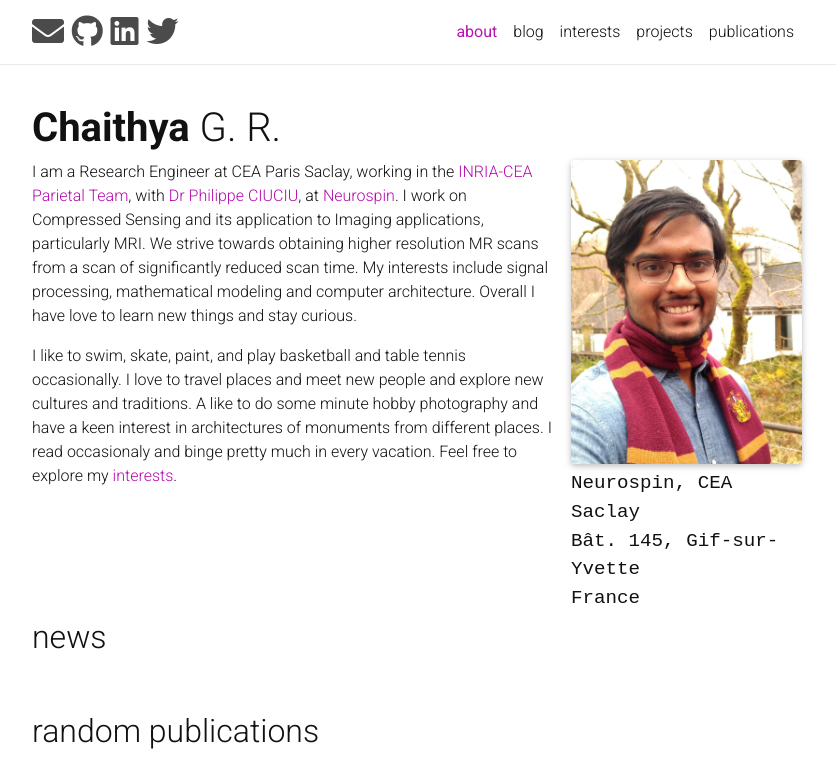
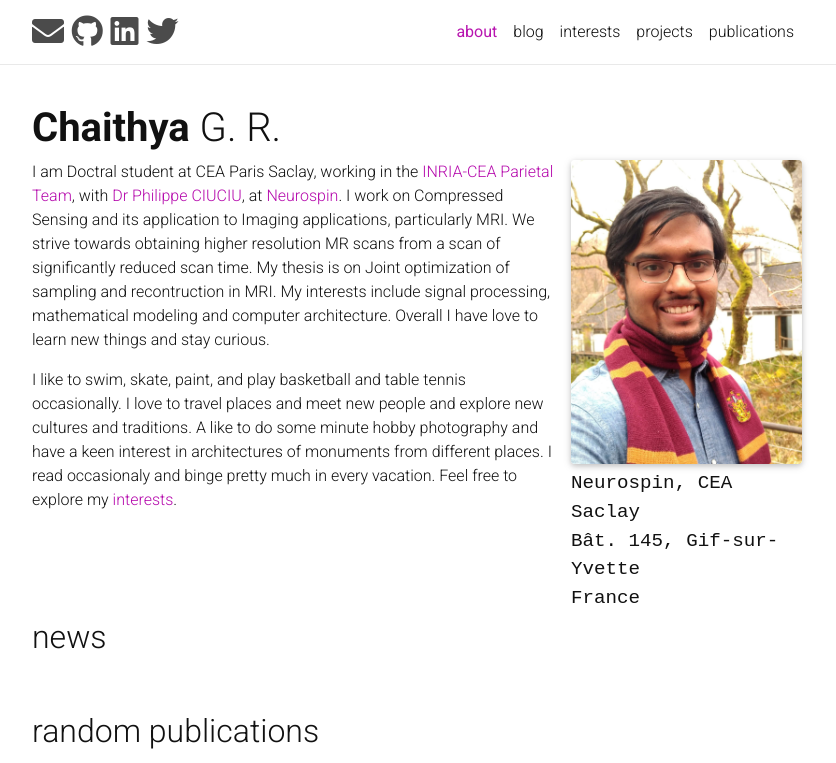
Before and after one commit to chaithyagr/chaithyagr.github.io, a Jekyll site: the page built from _pages/about.md, in a window 1280 px wide and 937 px high, cut to the strip 0-763 px from the top of the window. Shown: the whole strip, without its empty margins (223-1059 px from the left). Built offline with Jekyll 4.4.1, drawn with Linux system fonts in a browser that asks for light colours; nearby versions of some CDN libraries; a style sheet for code colours, icons or effects is not loaded.

Commit message:
Change about me

```diff
--- a/_pages/about.md
+++ b/_pages/about.md
@@ -17,6 +17,6 @@ selected_papers: true
 social: false
 ---
 
-I am a Research Engineer at CEA Paris Saclay, working in the [INRIA-CEA Parietal Team](https://team.inria.fr/parietal/), with [Dr Philippe CIUCIU](https://scholar.google.fr/citations?user=X-w36z8AAAAJ&hl=fr), at [Neurospin](http://joliot.cea.fr/drf/joliot/en/Pages/research_entities/NeuroSpin.aspx). I work on Compressed Sensing and its application to Imaging applications, particularly MRI. We strive towards obtaining higher resolution MR scans from a scan of significantly reduced scan time. My interests include signal processing, mathematical modeling and computer architecture. Overall I have love to learn new things and stay curious.
+I am Doctral student at CEA Paris Saclay, working in the [INRIA-CEA Parietal Team](https://team.inria.fr/parietal/), with [Dr Philippe CIUCIU](https://scholar.google.fr/citations?user=X-w36z8AAAAJ&hl=fr), at [Neurospin](http://joliot.cea.fr/drf/joliot/en/Pages/research_entities/NeuroSpin.aspx). I work on Compressed Sensing and its application to Imaging applications, particularly MRI. We strive towards obtaining higher resolution MR scans from a scan of significantly reduced scan time. My thesis is on Joint optimization of sampling and recontruction in MRI. My interests include signal processing, mathematical modeling and computer architecture. Overall I have love to learn new things and stay curious.
 
 I like to swim, skate, paint, and play basketball and table tennis occasionally. I love to travel places and meet new people and explore new cultures and traditions. A like to do some minute hobby photography and have a keen interest in architectures of monuments from different places. I read occasionaly and binge pretty much in every vacation. Feel free to explore my [interests](interests).
```
